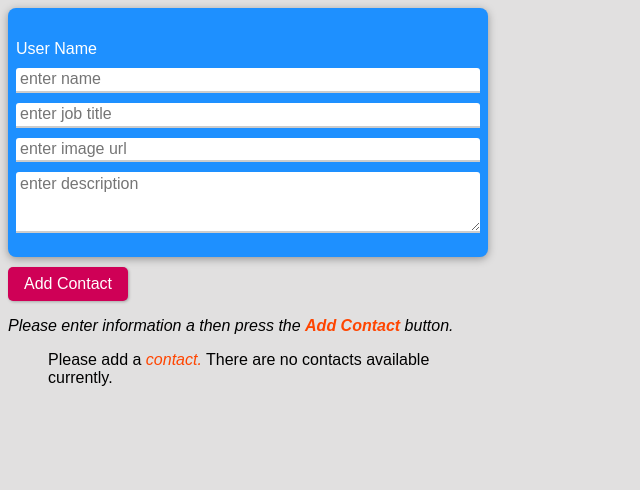
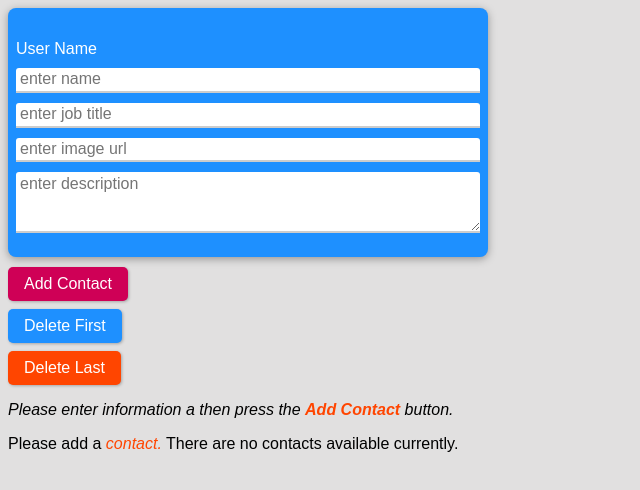
Before and after one commit to JoseM111/svelte-refresher2021, a Svelte app: page / in a window 1280 px wide. Shown: the top 490 px of the page, without its empty margins (0-640 px from the left). Built offline with nearby package versions, Linux system fonts and the light colour scheme.

Commit message:
8. completed conditionals...

```diff
--- a/public/styles/App.scss
+++ b/public/styles/App.scss
@@ -27,18 +27,8 @@ $buttonActiveBoxShadow: 1px 1px 8px rgba(77, 51, 51, 0.26);
 		list-style-type: none;
 	}
 
-	.span-align {
-		display: flex;
-		flex-direction: row;
-		justify-content: space-around;
-	}
-
 	.indexColor {
 		color: dodgerblue;
-	}
-
-	.ContactCardPad {
-		margin-left: 10px;
 	}
 
 	button {
@@ -64,6 +54,15 @@ $buttonActiveBoxShadow: 1px 1px 8px rgba(77, 51, 51, 0.26);
 		opacity: 0.45;
 	}
 
+	.btnDelFirst button {
+		background: dodgerblue;
+		margin-top: 8px;
+		margin-bottom: 8px;
+	}
+	.btnDelLast button {
+		background: orangered;
+	}
+
 	.addContactBtn {
 		margin-top: 10px;
 	}
@@ -75,6 +74,4 @@ $buttonActiveBoxShadow: 1px 1px 8px rgba(77, 51, 51, 0.26);
 	.chg-name-btn {
 		background: $customColor;
 	}
-
-
 }
--- a/src/App.svelte
+++ b/src/App.svelte
@@ -49,6 +49,7 @@
 
         createdContacts = [
           ...createdContacts, {
+            id: Math.random(),
             name: name,
             jobTitle: jobTitle,
             imageURL: imageURL,
@@ -56,9 +57,22 @@
           }]
 
         formState = 'isDone'
+  }
+  // END-OF: addContact--
+
+  const deleteFirstContact = () => {
+    //..........
+    createdContacts = createdContacts.slice(1)
+  }
+  // END-OF: deleteFirstContact =--
+
+  const deleteLastContact = () => {
+    //..........
+    createdContacts = createdContacts.slice(0, -1)
 
   }
-    // END-OF: addContact--
+  // END-OF: deleteLastContact--
+
 
   // const changeName = (): string => name = 'J-Sin'
   // END-OF: changeName--
@@ -97,11 +111,21 @@
 
 
     <!--♠♠♠| Button(Add Contact) |♠♠♠-->
-		<button
-			class="addContactBtn"
-			on:click={addContact}
+		<button class="addContactBtn" on:click={addContact}
     >Add Contact
 		</button>
+
+    <!-----| Button(Delete First) |------->
+    <div class="btnDelFirst">
+      <button on:click={deleteFirstContact}>Delete First</button>
+    </div>
+
+
+    <!-----| Button(Delete Last) |------->
+    <div class="btnDelLast">
+      <button on:click={deleteLastContact}>Delete Last</button>
+    </div>
+
 
     <!--♠♠♠| ContactCard |♠♠♠-->
     <!-- IF-STATEMENT -->
@@ -118,28 +142,20 @@
     <!---->
 
     <!-- FOR-EACH -->
-		<ul>
-			{#each createdContacts as contact, index}
-				<li>
-					<span class="span-align">
-						<span class="indexColor">{index + 1}></span>
-						<span class="ContactCardPad">
+    {#each createdContacts as contact, index (contact.id)}
+        <h2><span class="indexColor">#{index + 1}</span></h2>
         <ContactCard
             userName={contact.name}
             jobTitle={contact.jobTitle}
             description={contact.description}
             userImage={contact.imageURL}
         />
-						</span>
-					</span>
-				</li>
     {:else}
       <p>
 				Please add a <span class="addContactColor"><i>contact.</i></span>
 				There are no contacts available currently.
 			</p>
     {/each}
-		</ul>
 
     <!---->
     <!--♠♠♠| ContactCard |♠♠♠-->
```
Lines whose indentation alone changed are shown as unchanged.
